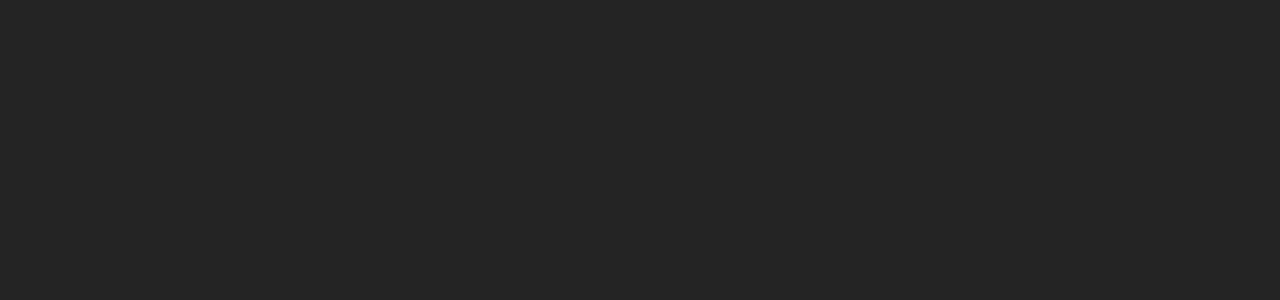
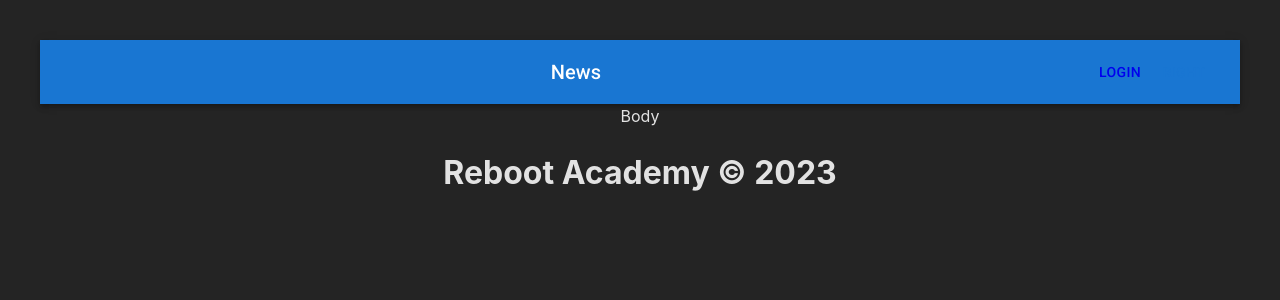
Before and after one commit to AfricaNdoto-Project/AN-FrontEnd, a React (Vite) app in the folder an-frontend/: page / in a window 1280 px wide. Shown: the top 300 px of the page. Built offline with nearby package versions, Linux system fonts and the light colour scheme.

Commit message:
GENERAL -Header/appbar added -Drawer in progress -Layout and routs added -Footer started

```diff
--- a/an-frontend/src/App.jsx
+++ b/an-frontend/src/App.jsx
@@ -1,12 +1,13 @@
-import { useState } from 'react'
+import { RouterProvider } from 'react-router-dom'
 import './App.css'
+import router from './router'
 
 function App() {
 
 
   return (
     <>
-
+      <RouterProvider router= { router } />
     </>
   )
 }
--- /dev/null
+++ b/an-frontend/src/components/appBar/appBar.jsx
@@ -0,0 +1,121 @@
+import * as React from 'react'
+import AppBar from '@mui/material/AppBar'
+import { Link } from 'react-router-dom'
+
+import SwipeableTemporaryDrawer from './sideMenu/sideMenu'
+
+
+import SwipeableDrawer from '@mui/material/SwipeableDrawer'
+import List from '@mui/material/List'
+import Divider from '@mui/material/Divider'
+import ListItem from '@mui/material/ListItem'
+import ListItemButton from '@mui/material/ListItemButton'
+import ListItemIcon from '@mui/material/ListItemIcon'
+import ListItemText from '@mui/material/ListItemText'
+import InboxIcon from '@mui/icons-material/MoveToInbox'
+import MailIcon from '@mui/icons-material/Mail'
+
+
+import Box from '@mui/material/Box'
+import Toolbar from '@mui/material/Toolbar'
+import Typography from '@mui/material/Typography'
+import Button from '@mui/material/Button'
+import IconButton from '@mui/material/IconButton'
+import MenuIcon from '@mui/icons-material/Menu'
+
+export default function ButtonAppBar() {
+
+  const [state, setState] = React.useState({
+    right: false,
+  })
+
+  const toggleDrawer = (anchor, open) => (event) => {
+    if (
+      event &&
+      event.type === 'keydown' &&
+      (event.key === 'Tab' || event.key === 'Shift')
+    ) {
+      return
+    }
+
+    setState({ ...state, [anchor]: open })
+  }
+
+
+  const list = (anchor) => {
+     <IconButton
+       size="large"
+       edge="start"
+       color="inherit"
+       aria-label="menu"
+       sx={{ mr: 2 }}
+     >
+       <MenuIcon>
+         <Box
+           sx={{
+             width: anchor === 'top' || anchor === 'bottom' ? 'auto' : 250,
+           }}
+           role="presentation"
+           onClick={toggleDrawer(anchor, false)}
+           onKeyDown={toggleDrawer(anchor, false)}
+         >
+           <List>
+             {['Projects', 'Events', 'Calendar', 'About Us'].map(
+               (text, index) => (
+                 <ListItem key={text} disablePadding>
+                   <ListItemButton>
+                     <ListItemIcon>
+                       {index % 2 === 0 ? <InboxIcon /> : <MailIcon />}
+                     </ListItemIcon>
+                     <ListItemText primary={text} />
+                   </ListItemButton>
+                 </ListItem>
+               )
+             )}
+           </List>
+           <Divider />
+           <List>
+             {['All mail', 'Trash', 'Spam'].map((text, index) => (
+               <ListItem key={text} disablePadding>
+                 <ListItemButton>
+                   <ListItemIcon>
+                     {index % 2 === 0 ? <InboxIcon /> : <MailIcon />}
+                   </ListItemIcon>
+                   <ListItemText primary={text} />
+                 </ListItemButton>
+               </ListItem>
+             ))}
+           </List>
+         </Box>
+       </MenuIcon>
+     </IconButton>
+  }
+
+  return (
+    <Box sx={{ flexGrow: 1 }}>
+      <AppBar position="static">
+        <Toolbar>
+          <Typography variant="h6" component="div" sx={{ flexGrow: 1 }}>
+            News
+          </Typography>
+          <Link to="/login">
+            <Button color="inherit">Login</Button>
+          </Link>
+          {['right'].map((anchor) => (
+            <React.Fragment key={anchor}>
+              <Button onClick={toggleDrawer(anchor, true)}>{anchor}</Button>
+              <SwipeableDrawer
+                anchor={anchor}
+                open={state[anchor]}
+                onClose={toggleDrawer(anchor, false)}
+                onOpen={toggleDrawer(anchor, true)}
+              >
+                {list(anchor)}
+              </SwipeableDrawer>
+            </React.Fragment>
+          ))}
+        </Toolbar>
+      </AppBar>
+    </Box>
+  )
+}
--- /dev/null
+++ b/an-frontend/src/components/appBar/sideMenu/sideMenu.jsx
@@ -0,0 +1,83 @@
+import * as React from 'react'
+import Box from '@mui/material/Box'
+import SwipeableDrawer from '@mui/material/SwipeableDrawer'
+import Button from '@mui/material/Button'
+import List from '@mui/material/List'
+import Divider from '@mui/material/Divider'
+import ListItem from '@mui/material/ListItem'
+import ListItemButton from '@mui/material/ListItemButton'
+import ListItemIcon from '@mui/material/ListItemIcon'
+import ListItemText from '@mui/material/ListItemText'
+import InboxIcon from '@mui/icons-material/MoveToInbox'
+import MailIcon from '@mui/icons-material/Mail'
+
+export default function SwipeableTemporaryDrawer() {
+  const [state, setState] = React.useState({
+    right: false,
+  })
+
+  const toggleDrawer = (anchor, open) => (event) => {
+    if (
+      event &&
+      event.type === 'keydown' &&
+      (event.key === 'Tab' || event.key === 'Shift')
+    ) {
+      return
+    }
+
+    setState({ ...state, [anchor]: open })
+  }
+
+  const list = (anchor) => (
+    <Box
+      sx={{ width: anchor === 'top' || anchor === 'bottom' ? 'auto' : 250 }}
+      role="presentation"
+      onClick={toggleDrawer(anchor, false)}
+      onKeyDown={toggleDrawer(anchor, false)}
+    >
+      <List>
+        {['Inbox', 'Starred', 'Send email', 'Drafts'].map((text, index) => (
+          <ListItem key={text} disablePadding>
+            <ListItemButton>
+              <ListItemIcon>
+                {index % 2 === 0 ? <InboxIcon /> : <MailIcon />}
+              </ListItemIcon>
+              <ListItemText primary={text} />
+            </ListItemButton>
+          </ListItem>
+        ))}
+      </List>
+      <Divider />
+      <List>
+        {['All mail', 'Trash', 'Spam'].map((text, index) => (
+          <ListItem key={text} disablePadding>
+            <ListItemButton>
+              <ListItemIcon>
+                {index % 2 === 0 ? <InboxIcon /> : <MailIcon />}
+              </ListItemIcon>
+              <ListItemText primary={text} />
+            </ListItemButton>
+          </ListItem>
+        ))}
+      </List>
+    </Box>
+  )
+
+  return (
+    <div>
+      {['right'].map((anchor) => (
+        <React.Fragment key={anchor}>
+          <Button onClick={toggleDrawer(anchor, true)}>{anchor}</Button>
+          <SwipeableDrawer
+            anchor={anchor}
+            open={state[anchor]}
+            onClose={toggleDrawer(anchor, false)}
+            onOpen={toggleDrawer(anchor, true)}
+          >
+            {list(anchor)}
+          </SwipeableDrawer>
+        </React.Fragment>
+      ))}
+    </div>
+  )
+}
--- /dev/null
+++ b/an-frontend/src/components/header/header.jsx
@@ -0,0 +1,9 @@
+import './header.css'
+import ButtonAppBar from '../appBar/appBar'
+const Header = () => {
+  return (
+    <ButtonAppBar />
+  )
+}
+
+export default Header
--- /dev/null
+++ b/an-frontend/src/layouts/index.jsx
@@ -0,0 +1,14 @@
+import { Outlet } from "react-router-dom"
+import Header from "../components/header/header"
+
+const Main = () => {
+  return (
+    <>
+      <Header />
+      <Outlet />
+      <h1>Reboot Academy &copy; 2023</h1>
+    </>
+  )
+}
+
+export default Main
--- /dev/null
+++ b/an-frontend/src/pages/home/home.jsx
@@ -0,0 +1,8 @@
+import './home.css'
+const Home = () => {
+  return (
+    <div>Body</div>
+  )
+}
+
+export default Home
```
Also changed, not shown: an-frontend/src/router/index.jsx (added, +19 -0 lines), an-frontend/src/components/header/header.css (added), an-frontend/src/pages/home/home.css (added).
